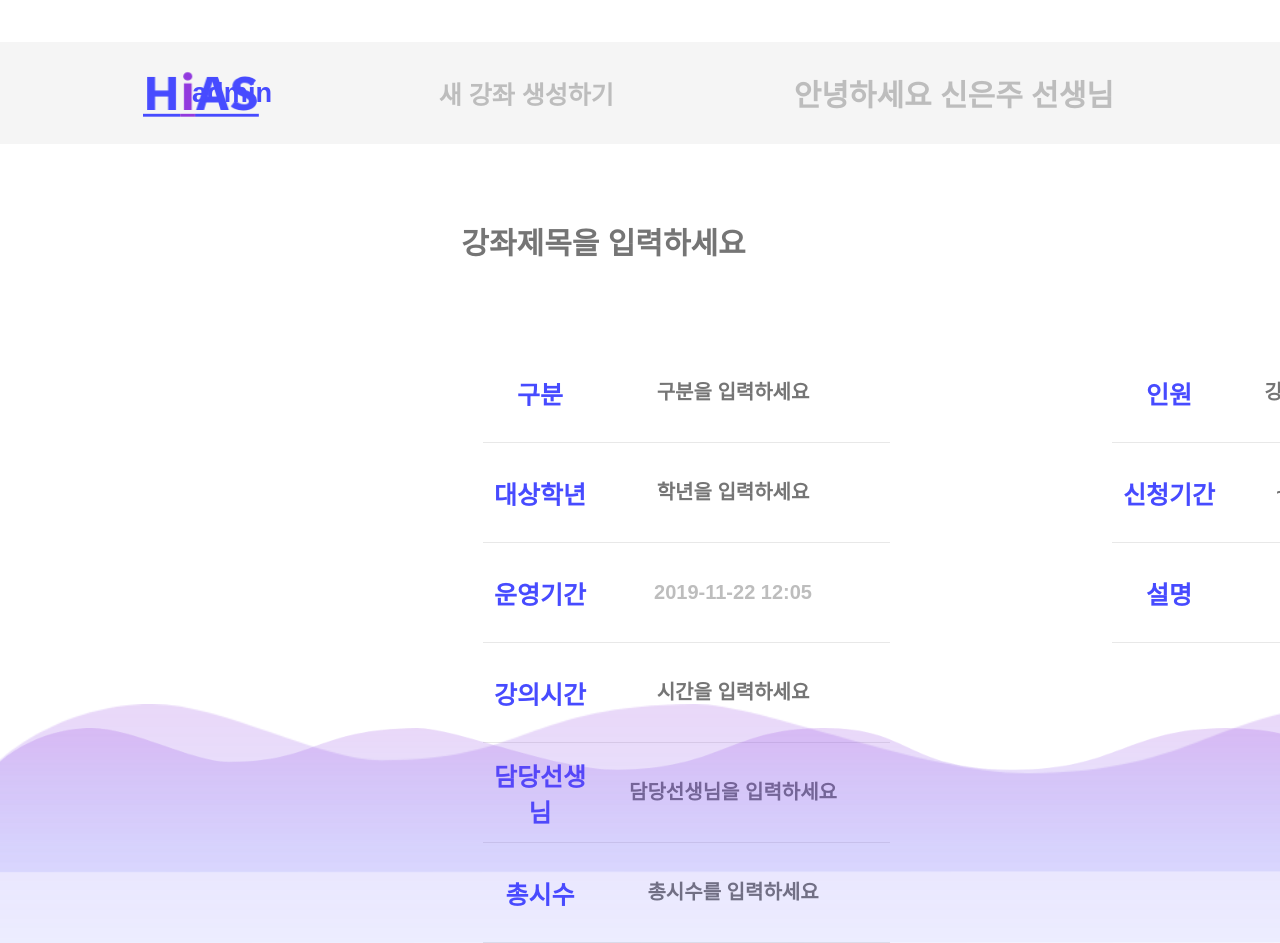
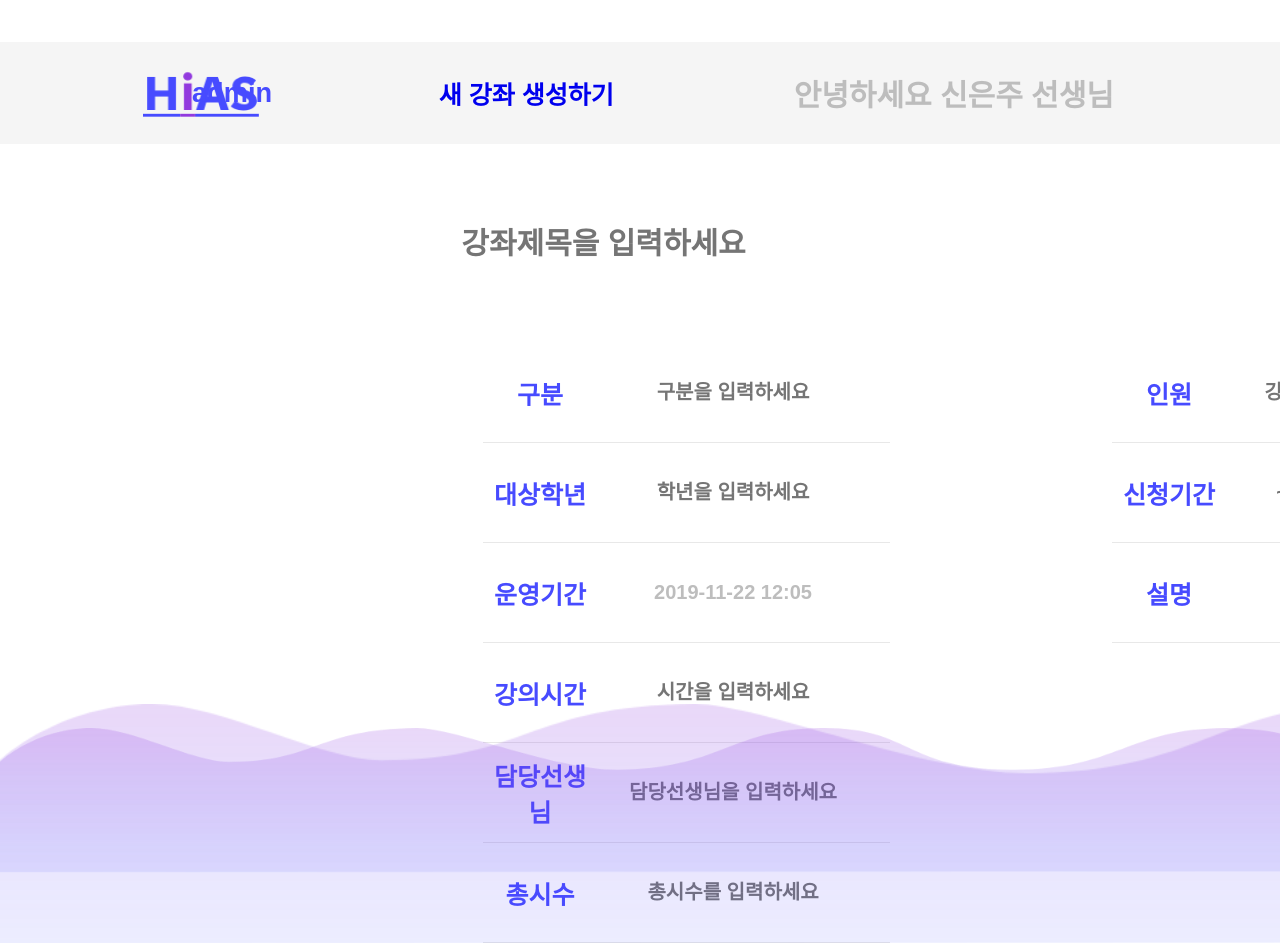
Before and after one commit to HAS-team/HAS-Front, a React (Create React App) app: page /SubmitApply in a window 1280 px wide. Shown: the top 943 px of the page. Built offline with nearby package versions, Linux system fonts and the light colour scheme; a web font is replaced by a local one.

Commit message:
crate Link to in header

```diff
--- a/src/Admin/ApplyInput/ApplyInput.jsx
+++ b/src/Admin/ApplyInput/ApplyInput.jsx
@@ -37,7 +37,8 @@ const ApplyInput = () => {
     operTime: '2019-11-22 12:05',
     totalTime: '',
     closeTime: '',
-    content: ''
+    content: '',
+    teacher: ''
   });
   return (
     <div>
--- a/src/Common/Component/Header/Header.jsx
+++ b/src/Common/Component/Header/Header.jsx
@@ -1,6 +1,7 @@
 import React, { useState, useCallback } from 'react';
 import * as S from './style';
 import Logo from '../../../Assets/Logo.png';
+import { Link } from 'react-router-dom';
 
 // const Header = ({ isAdmin }) => {
 //   console.log('isAdmin: ' + isAdmin);
@@ -35,7 +36,9 @@ const Header = () => {
     <S.headerContainer>
       <S.LogoIcon src={Logo} />
       <strong style={style}>admin</strong>
-      <S.NavItem>새 강좌 생성하기</S.NavItem>
+      <S.NavItem>
+        <Link to="/SubmitApply">새 강좌 생성하기</Link>
+      </S.NavItem>
       <S.UserInfoText>안녕하세요 신은주 선생님</S.UserInfoText>
     </S.headerContainer>
   );
```
